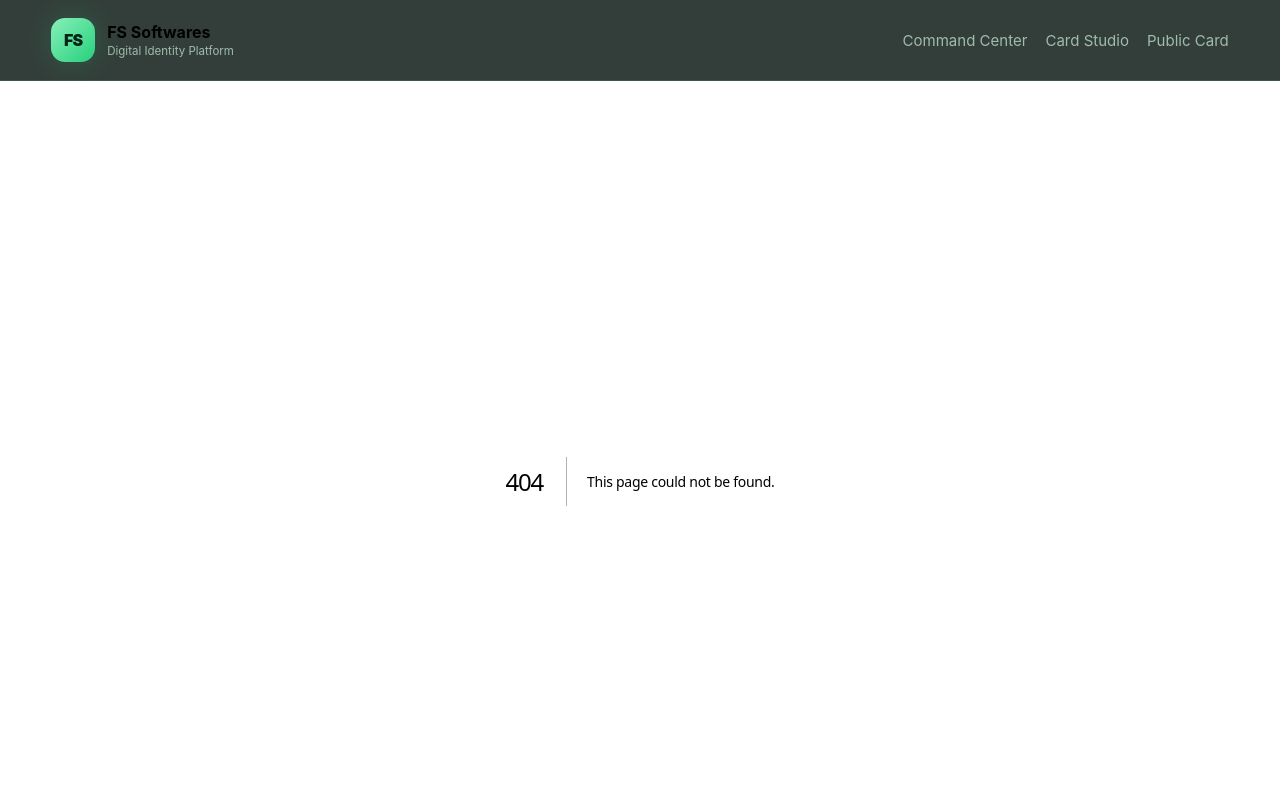
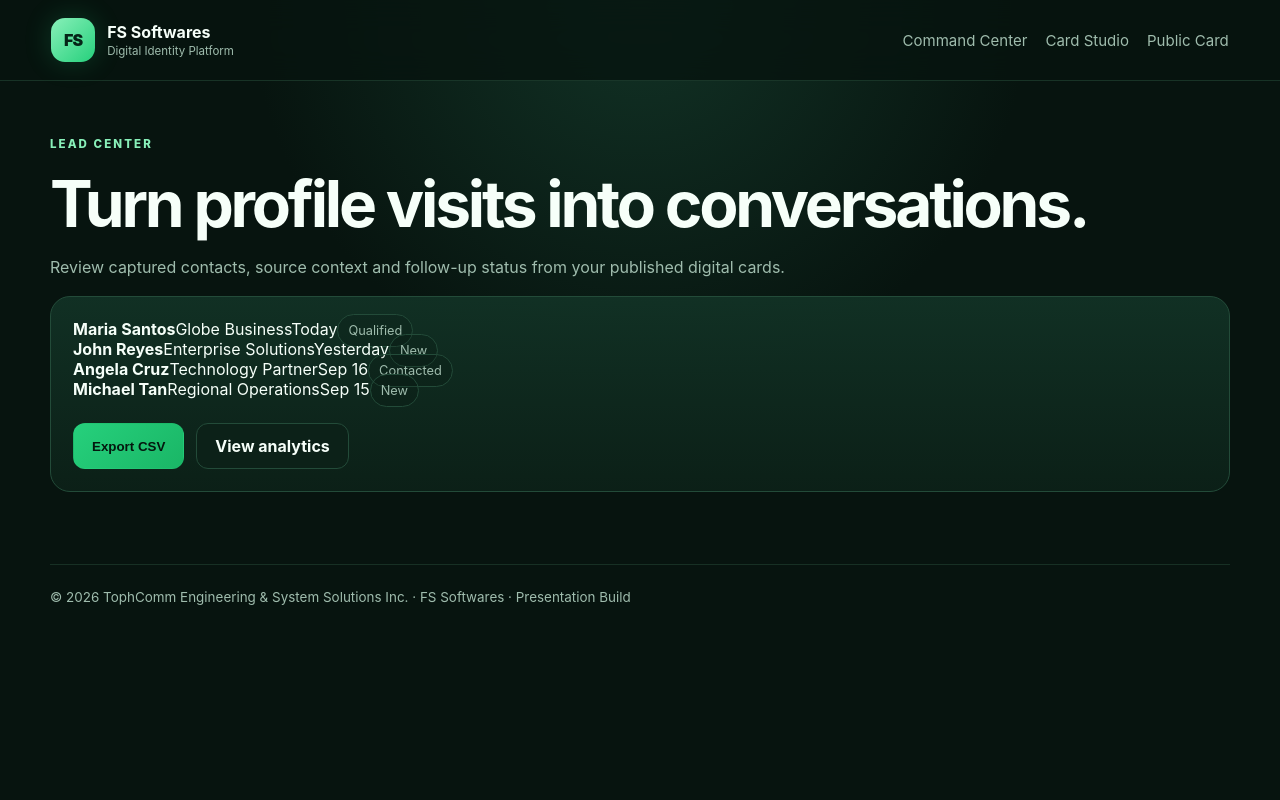
Before and after one commit to fritzclssmbb/GPT-Build, a Next.js app in the folder apps/web/: page /leads in a window 1280 px wide. Before the commit this address had no page. Shown: the top 800 px of the page. Built offline with nearby package versions, Linux system fonts and the light colour scheme.

Commit message:
ui: complete auth and operating consoles

```diff
--- /dev/null
+++ b/apps/web/app/leads/page.tsx
@@ -0,0 +1 @@
+const leads=[["Maria Santos","Globe Business","Today","Qualified"],["John Reyes","Enterprise Solutions","Yesterday","New"],["Angela Cruz","Technology Partner","Sep 16","Contacted"],["Michael Tan","Regional Operations","Sep 15","New"]];export default function Leads(){return <main><div className="eyebrow">LEAD CENTER</div><h1>Turn profile visits into conversations.</h1><p>Review captured contacts, source context and follow-up status from your published digital cards.</p><div className="card"><div className="dataTable">{leads.map(x=><div className="dataRow four" key={x[0]}><strong>{x[0]}</strong><span>{x[1]}</span><span>{x[2]}</span><span className="chip">{x[3]}</span></div>)}</div><div className="actions"><button className="btn btnPrimary">Export CSV</button><a className="btn" href="/dashboard">View analytics</a></div></div></main>}
```
